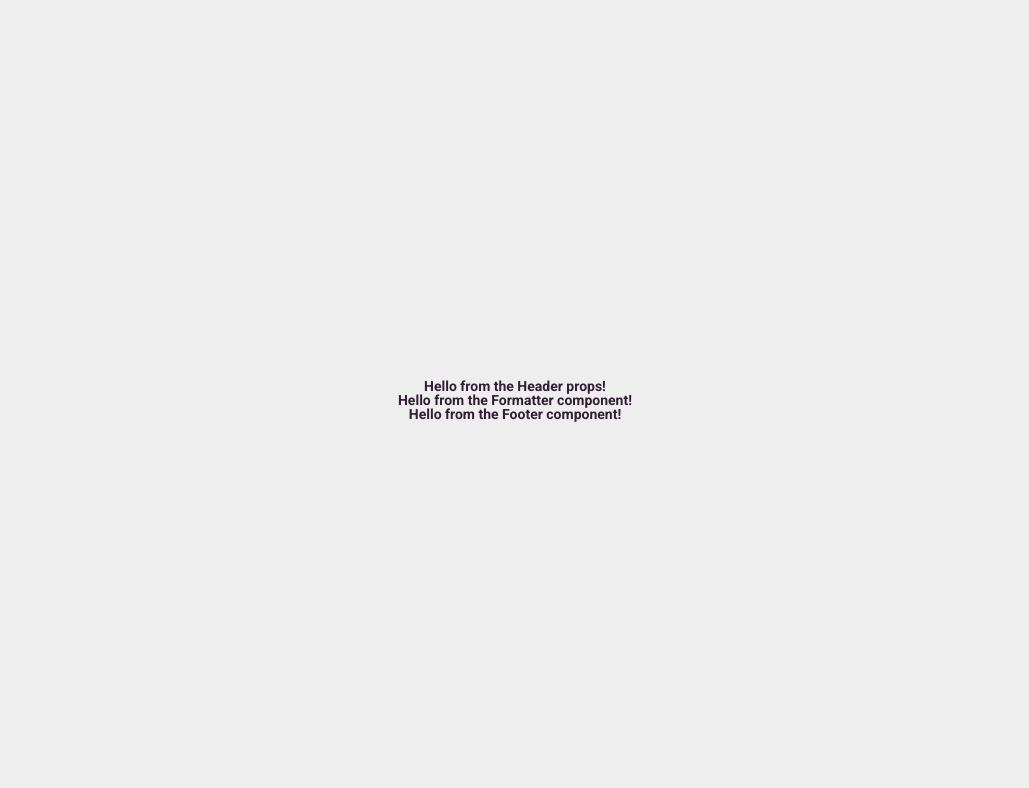
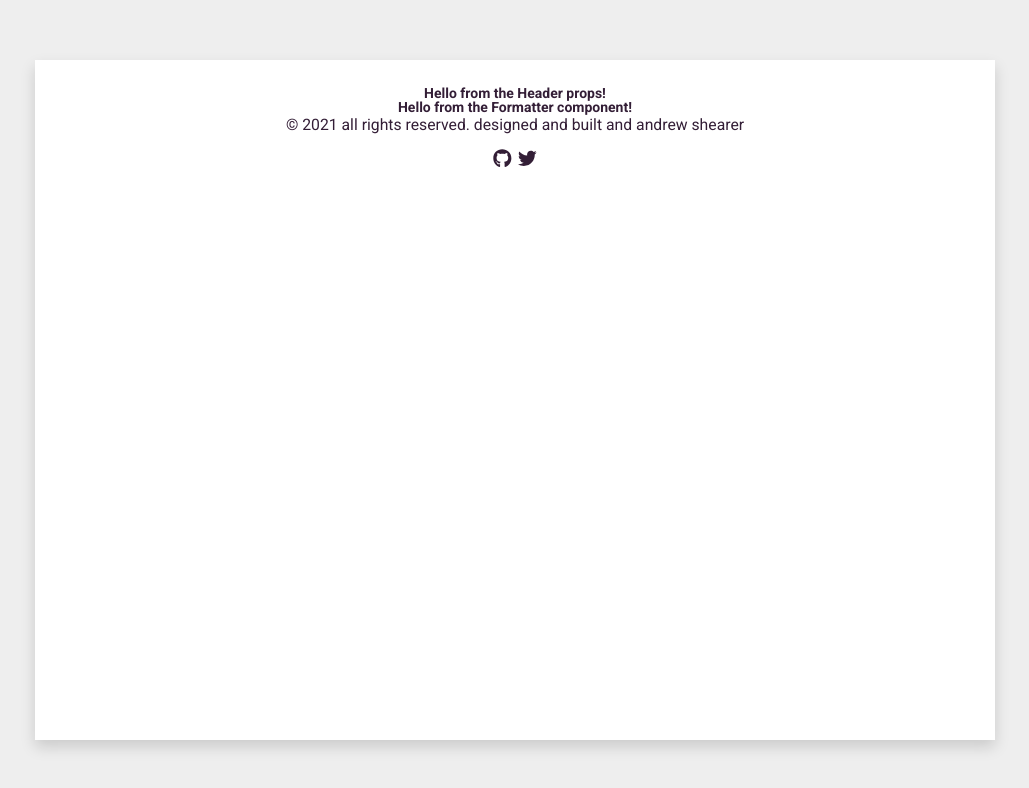
Before and after one commit to andrews1022/string-formatter, a React (Create React App) app: page / in a window 1280 px wide. Shown: the top 788 px of the page, without its empty margins (125-1154 px from the left). Built offline with nearby package versions, Linux system fonts and the light colour scheme.

Commit message:
built and styled footer component

```diff
--- a/package.json
+++ b/package.json
@@ -3,7 +3,10 @@
 	"version": "0.1.0",
 	"private": true,
 	"dependencies": {
+		"@fortawesome/fontawesome-common-types": "^0.2.36",
+		"@fortawesome/fontawesome-svg-core": "^1.2.36",
 		"@fortawesome/free-brands-svg-icons": "^5.15.4",
+		"@fortawesome/free-solid-svg-icons": "^5.15.4",
 		"@fortawesome/react-fontawesome": "^0.1.15",
 		"@testing-library/jest-dom": "^5.11.4",
 		"@testing-library/react": "^11.1.0",
--- a/src/App.tsx
+++ b/src/App.tsx
@@ -5,12 +5,18 @@ import Footer from './components/Footer';
 import Formatter from './components/Formatter';
 import Header from './components/Header';
 
+// styled
+import AppWrapper from './components/AppWrapper';
+
+// data
+import socialLinks from './data/socialLinks';
+
 const App = () => (
-	<div className='App'>
+	<AppWrapper>
 		<Header />
 		<Formatter />
-		<Footer />
-	</div>
+		<Footer socialLinks={socialLinks} />
+	</AppWrapper>
 );
 
 export default App;
--- /dev/null
+++ b/src/components/AppWrapper/index.tsx
@@ -0,0 +1,16 @@
+import styled from 'styled-components';
+
+const AppWrapper = styled.div`
+	background-color: ${({ theme }) => theme.shades.white};
+	box-shadow: 0 0.5rem 1rem 0 rgb(0 0 0 / 15%);
+	padding: 2%;
+	height: 85%;
+	width: 75%;
+
+	@media ${({ theme }) => theme.mediaQueries.tabletLandscape} {
+		padding: 5% 5% 2% 5%;
+		width: 85%;
+	}
+`;
+
+export default AppWrapper;
--- a/src/components/Footer/index.tsx
+++ b/src/components/Footer/index.tsx
@@ -1,16 +1,38 @@
 import React from 'react';
 
+// font awesome
 import { FontAwesomeIcon } from '@fortawesome/react-fontawesome';
 import { faGithub, faTwitter } from '@fortawesome/free-brands-svg-icons';
 
-interface FooterProps {}
+// components
+import Copy from '../Copy';
 
-const Footer = (props: FooterProps) => {
-	return (
-		<div>
-			<h2>Hello from the Footer component!</h2>
-		</div>
-	);
-};
+// styled components
+import { IconLink, IconRow } from './styles';
+
+// util
+import getCurrentYear from '../../util/getCurrentYear';
+
+// types
+import { SocialLink } from '../../types/types';
+
+// props
+interface FooterProps {
+	socialLinks: SocialLink[];
+}
+
+const Footer = ({ socialLinks }: FooterProps) => (
+	<footer>
+		<Copy>© {getCurrentYear()} all rights reserved. designed and built and andrew shearer</Copy>
+
+		<IconRow>
+			{socialLinks.map((link) => (
+				<IconLink key={link.site} href={link.url} target='_blank' rel='noopener noreferrer'>
+					<FontAwesomeIcon icon={link.site === 'GitHub' ? faGithub : faTwitter} size='lg' />
+				</IconLink>
+			))}
+		</IconRow>
+	</footer>
+);
 
 export default Footer;
--- a/src/components/Footer/styles.ts
+++ b/src/components/Footer/styles.ts
@@ -1 +1,24 @@
 import styled from 'styled-components';
+
+export const IconRow = styled.div`
+	@media ${({ theme }) => theme.mediaQueries.tabletPortrait} {
+		margin-top: 1%;
+	}
+
+	@media ${({ theme }) => theme.mediaQueries.mobileMedium} {
+		margin-top: 2.25%;
+	}
+`;
+
+export const IconLink = styled.a`
+	margin: 0 0.375%;
+	transition: all 175ms ease-in-out;
+
+	@media (hover) {
+		&:hover,
+		&:active,
+		&:focus {
+			opacity: 0.66;
+		}
+	}
+`;
--- /dev/null
+++ b/src/data/socialLinks.ts
@@ -0,0 +1,8 @@
+import { SocialLink } from '../types/types';
+
+const socialLinks: SocialLink[] = [
+	{ site: 'GitHub', url: 'https://github.com/andrews1022/startup-generator-react-typescript' },
+	{ site: 'Twitter', url: 'https://twitter.com/andrew_devsrc' }
+];
+
+export default socialLinks;
--- /dev/null
+++ b/src/types/types.ts
@@ -0,0 +1,4 @@
+export type SocialLink = {
+	site: string;
+	url: string;
+};
--- /dev/null
+++ b/src/util/getCurrentYear.ts
@@ -0,0 +1,3 @@
+const getCurrentYear = () => new Date().getFullYear();
+
+export default getCurrentYear;
```
Also changed, not shown: .eslintrc.json, 1 other file (tests, documents, lock files or other folders). Lines whose indentation alone changed are shown as unchanged.
